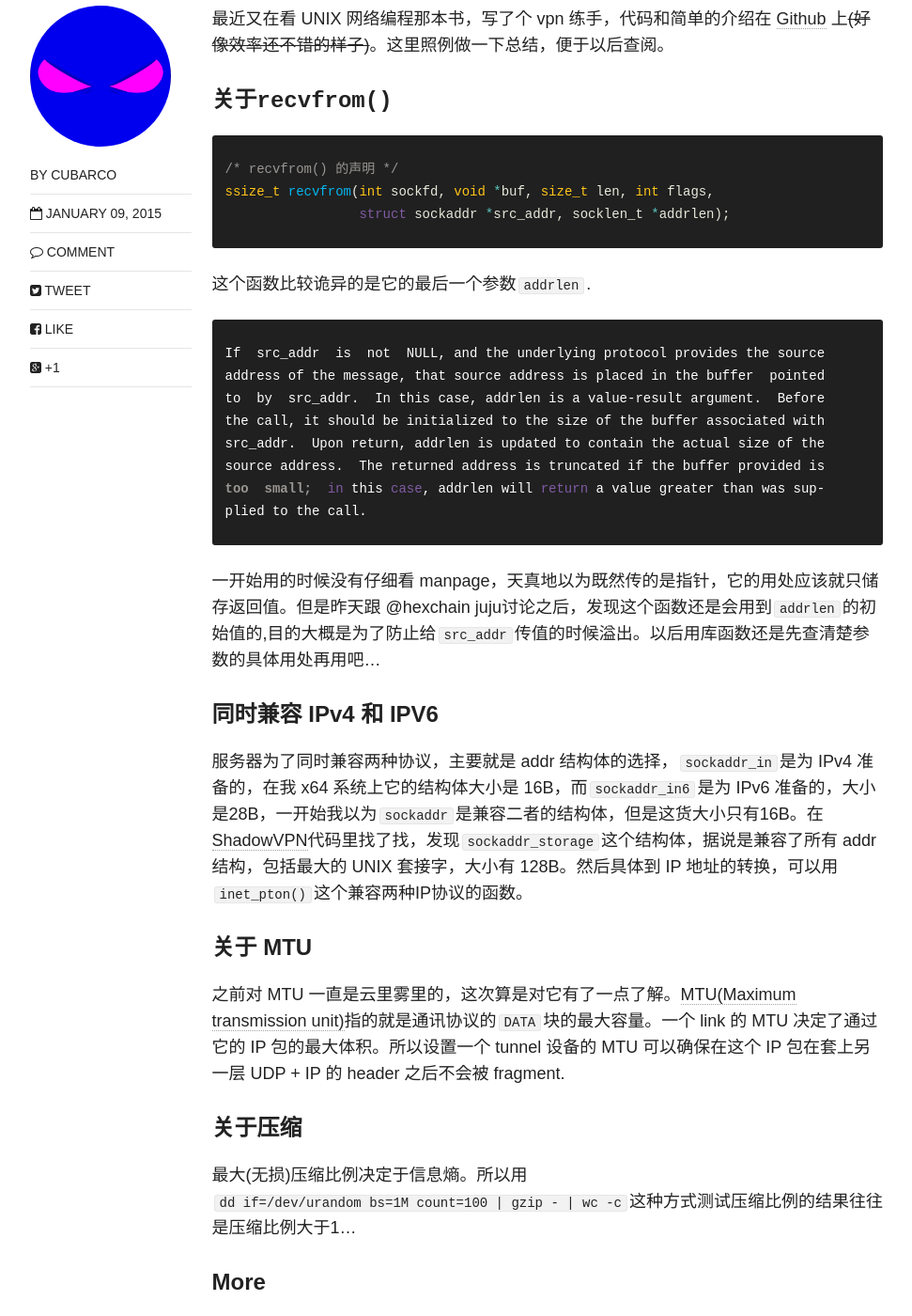
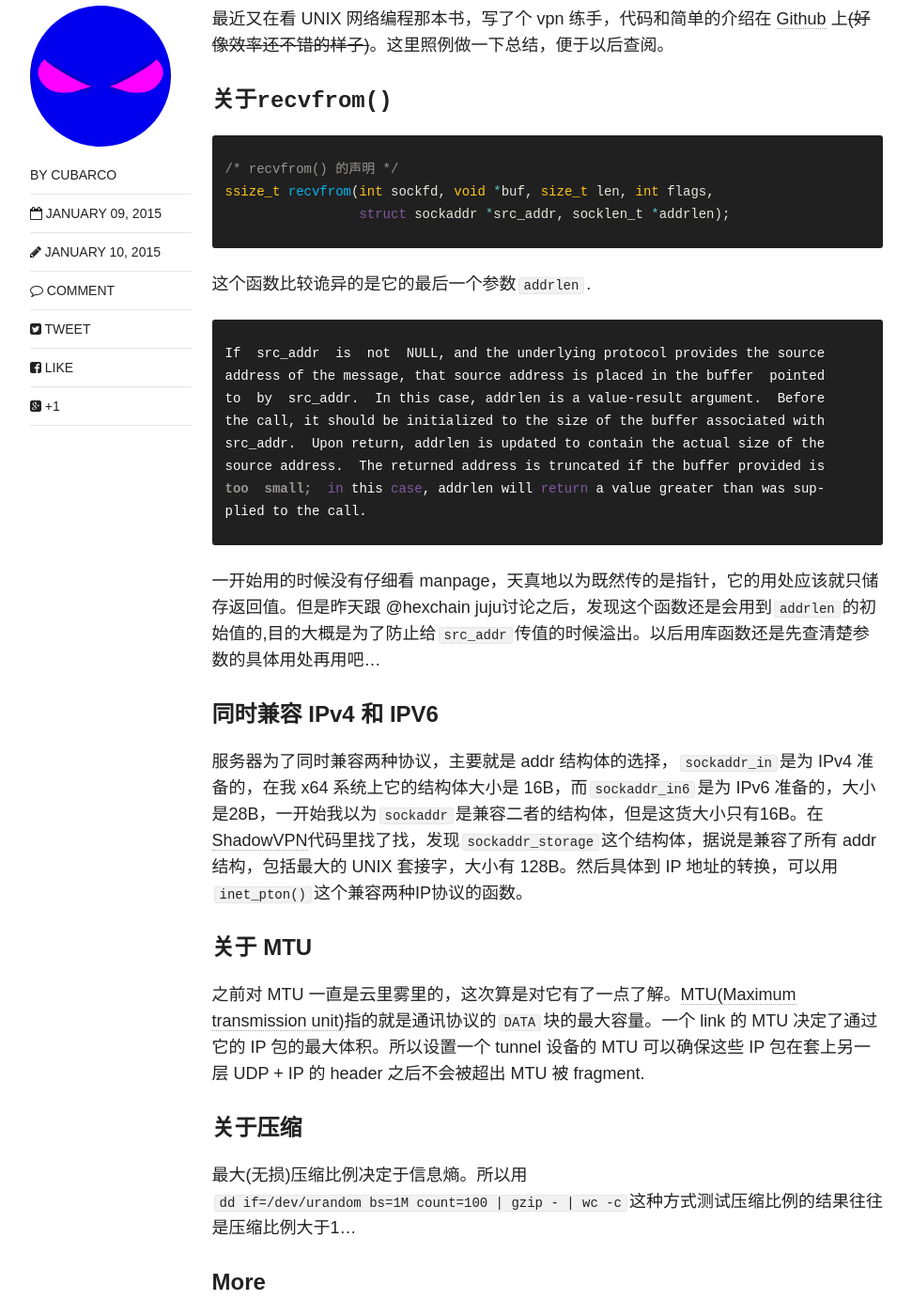
Before and after one commit to cubarco/cubarco.github.io-archived, a Jekyll site: the page built from _posts/blog/2015-01-09-vpn-udp-libev-development-notes.md, in a window 1280 px wide and 1400 px high, scrolled down 590 px. Shown: the whole window at 94% size, without its empty margins (154-1125 px from the left). Built offline with Jekyll 4.4.1, drawn with Linux system fonts in a browser that asks for light colours; nearby versions of some CDN libraries; comment, search, counter and statistics services are not loaded.

Commit message:
modified 2015-01-09-vpn-udp-libev-development-notes

```diff
--- a/_posts/blog/2015-01-09-vpn-udp-libev-development-notes.md
+++ b/_posts/blog/2015-01-09-vpn-udp-libev-development-notes.md
@@ -6,6 +6,7 @@ tags:
   - Network
   - VPN
   - Linux
+modified: 2015-01-10
 ---
 
 最近又在看 UNIX 网络编程那本书，写了个 vpn 练手，代码和简单的介绍在 [Github](https://github.com/cubarco/network-programming-exp/tree/master/vpn-udp-libev "cubarco/network-programming-exp/vpn-udp-libev") 上<s>(好像效率还不错的样子)</s>。这里照例做一下总结，便于以后查阅。
@@ -33,7 +34,7 @@ plied to the call.
 服务器为了同时兼容两种协议，主要就是 addr 结构体的选择，`sockaddr_in`是为 IPv4 准备的，在我 x64 系统上它的结构体大小是 16B，而`sockaddr_in6`是为 IPv6 准备的，大小是28B，一开始我以为`sockaddr`是兼容二者的结构体，但是这货大小只有16B。在[ShadowVPN](https://github.com/clowwindy/ShadowVPN "ShadowVPN")代码里找了找，发现`sockaddr_storage`这个结构体，据说是兼容了所有 addr 结构，包括最大的 UNIX 套接字，大小有 128B。然后具体到 IP 地址的转换，可以用`inet_pton()`这个兼容两种IP协议的函数。
 
 #### 关于 MTU
-之前对 MTU 一直是云里雾里的，这次算是对它有了一点了解。[MTU(Maximum transmission unit)](http://en.wikipedia.org/wiki/Maximum_transmission_unit)指的就是通讯协议的`DATA`块的最大容量。一个 link 的 MTU 决定了通过它的 IP 包的最大体积。所以设置一个 tunnel 设备的 MTU 可以确保在这个 IP 包在套上另一层 UDP + IP 的 header 之后不会被 fragment.
+之前对 MTU 一直是云里雾里的，这次算是对它有了一点了解。[MTU(Maximum transmission unit)](http://en.wikipedia.org/wiki/Maximum_transmission_unit)指的就是通讯协议的`DATA`块的最大容量。一个 link 的 MTU 决定了通过它的 IP 包的最大体积。所以设置一个 tunnel 设备的 MTU 可以确保这些 IP 包在套上另一层 UDP + IP 的 header 之后不会被超出 MTU 被 fragment.
 
 #### 关于压缩
 最大(无损)压缩比例决定于信息熵。所以用`dd if=/dev/urandom bs=1M count=100 | gzip - | wc -c`这种方式测试压缩比例的结果往往是压缩比例大于1...
```
